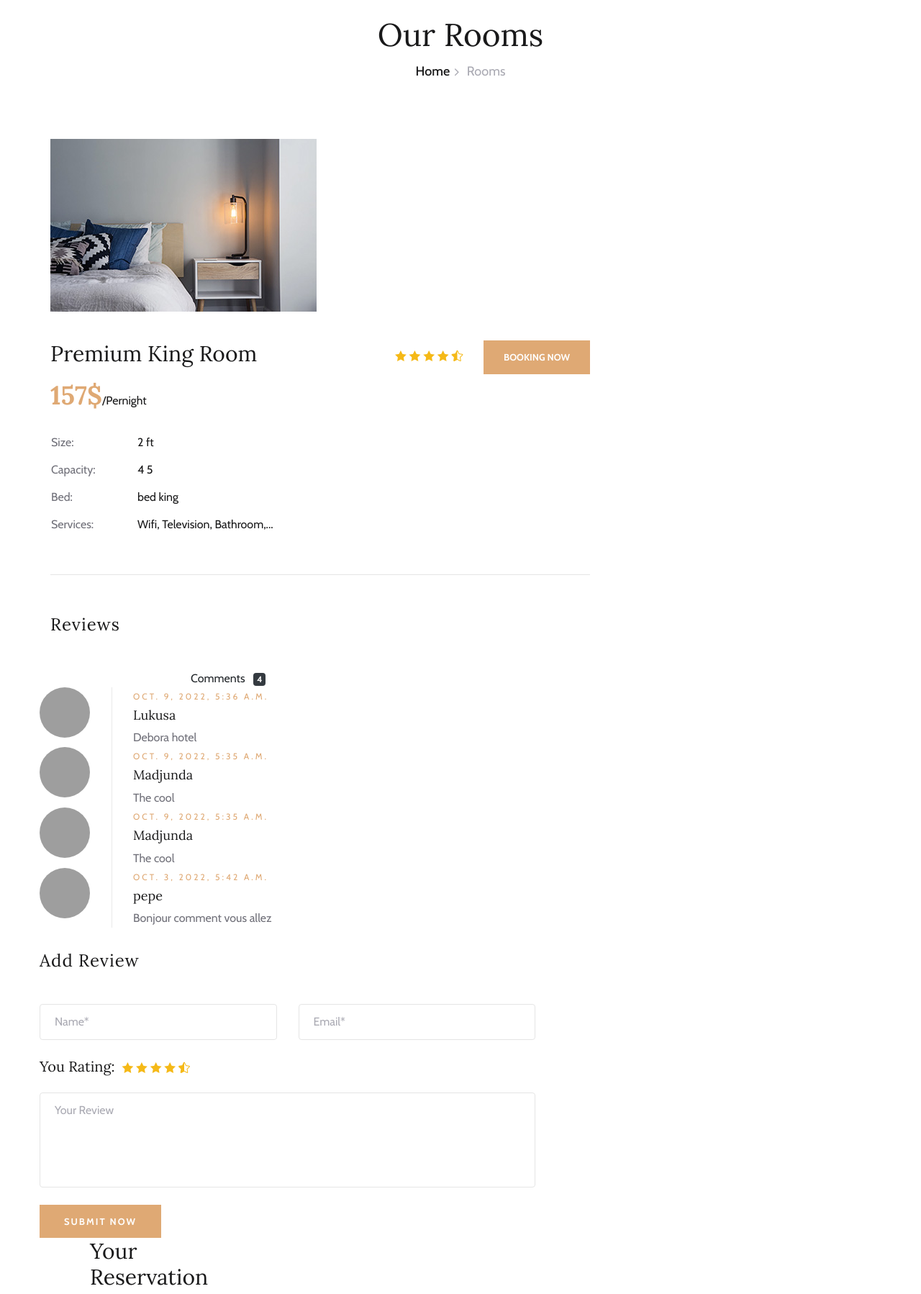
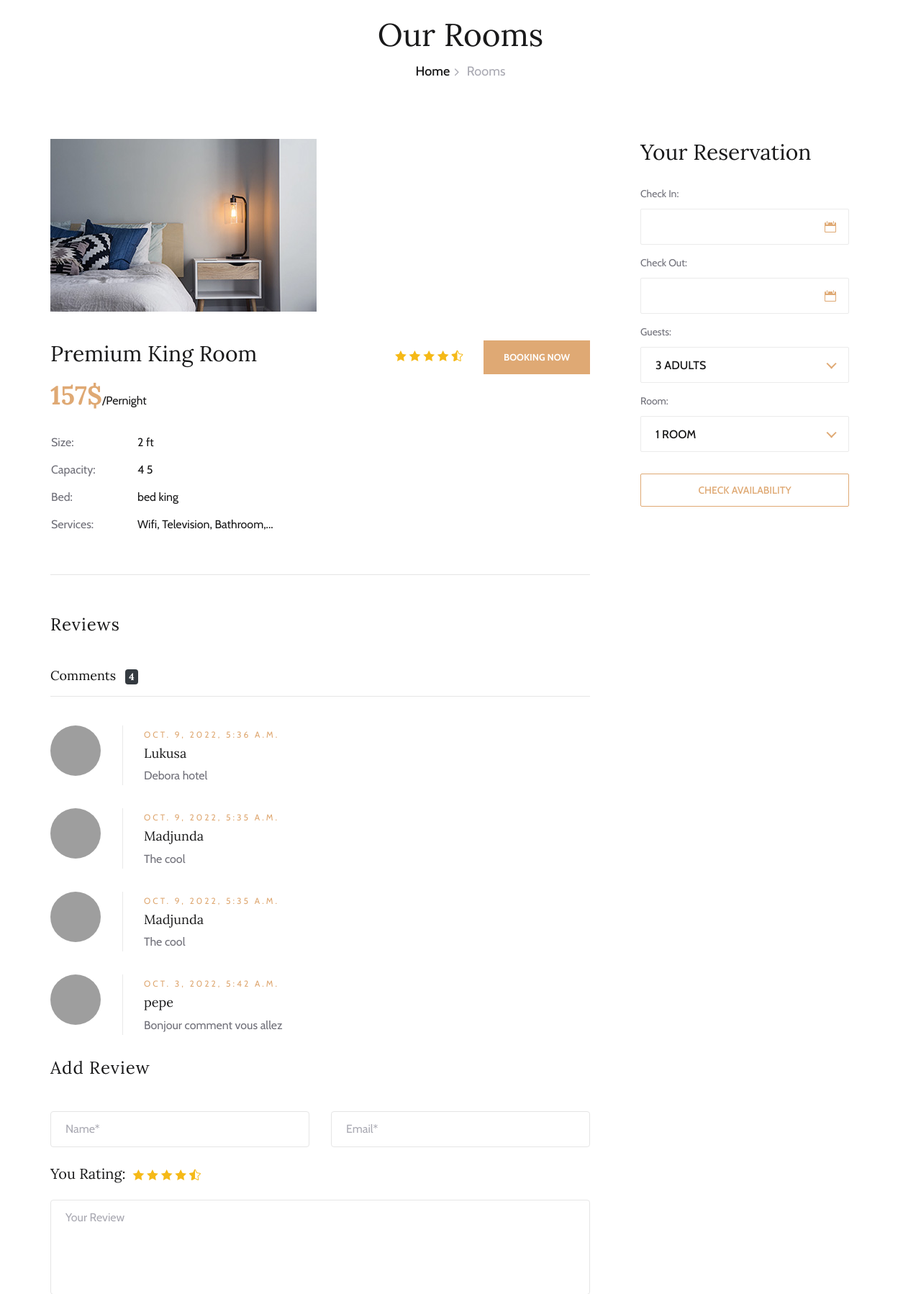
Before and after one commit to sunshay/Hotel-Booking, a Django app: page /room_detail/1/ in a window 1280 px wide. Shown: the part 178-1976 px from the top of the page at 72% size. Run offline with Django 4.2, Linux system fonts and the light colour scheme; data comes from the database, SQL or seed files in the repository; parts of the project's set-up code (start-up, migrations or seed data) failed here and were passed over; some libraries are stand-ins or nearby versions; grey boxes are pictures that could not be loaded.

Commit message:
update template detail comments

```diff
--- a/app_hotel/templates/hotel/room-details.html
+++ b/app_hotel/templates/hotel/room-details.html
@@ -68,16 +68,19 @@
                 </div>
 
                 <div class="rd-reviews">
+                    {% if comments %}
                     <h4>Reviews</h4>
-                    {% if comments %}
-                    <div class="row mt-5">
-                      <div class="col-lg-6 offset-lg-3">
-                        Comment{{ comments.count|pluralize }}
-                        <span class="badge badge-dark ml-2">{{ comments.count }}</span>
-                      </div>
 
+
+                       <h5> Comment{{ comments.count|pluralize }}
+                        <span class="badge badge-dark ml-2">{{ comments.count }}</span></h5>
+                        <hr>
+                        <br>
+
+                    {% endif %}
+                    {% for comment in comments %}
                     <div class="review-item">
-                        {% for comment in comments %}
+
                         <div class="ri-pic">
                             <img src="{% static 'img/avatar.svg' %}" alt="">
                         </div>
@@ -87,10 +90,8 @@
                             <h5>{{ comment.name }}</h5>
                             <p>{{ comment.content }}</p>
                         </div>
-                        {% endfor %}
-
-                        {% endif %}
                     </div>
+                    {% endfor %}
 
                 <div class="review-add">
                     <h4>Add Review</h4>
@@ -122,6 +123,8 @@
                     </form>
                 </div>
             </div>
+        </div>
+
             <div class="col-lg-4">
                 <div class="room-booking">
                     <h3>Your Reservation</h3>
```
